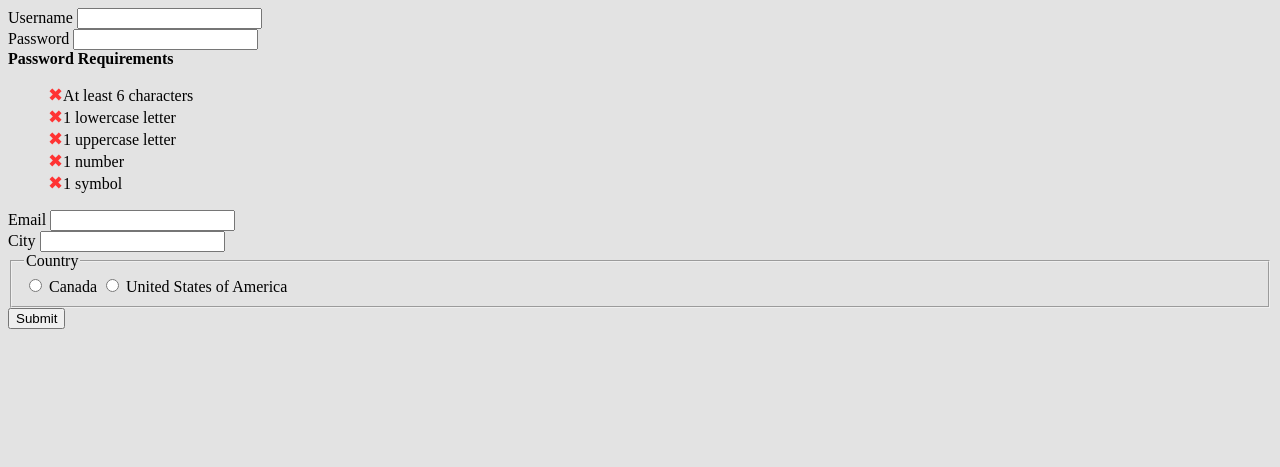
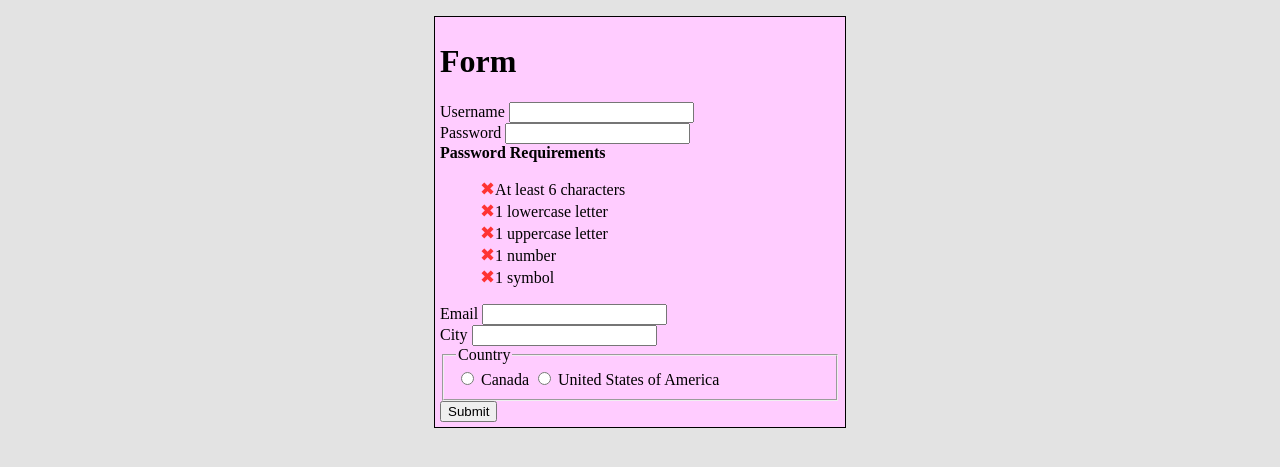
Before and after one commit to bredschneider/assignments, a PHP site: page / in a window 1280 px wide. Shown: the top 467 px of the page. Run offline with PHP 8.4, Linux system fonts and the light colour scheme; some libraries are stand-ins or nearby versions.

Commit message:
Updated all content. Updated css.

```diff
--- a/mtm1526/assignment-5/canada.html
+++ b/mtm1526/assignment-5/canada.html
@@ -1,6 +1,6 @@
 <label for="postal-code">Postal Code</label>
 <input type="postal-code" id="postal-code" name="postal-code">
-<strong class="postal-verify" data-verify="unchecked"></strong>
+<strong class="postal-verify" data-postal="unchecked"></strong>
 
 <label for="provinces">Provinces</label>
 <select id="provinces" name="provinces">
--- a/mtm1526/assignment-5/css/general.css
+++ b/mtm1526/assignment-5/css/general.css
@@ -3,6 +3,14 @@
 
 html {
 	background-color: #e3e3e3;
+}
+
+body {
+	background-color: #FCF;
+	border: thin solid #000;
+	margin: 1em auto;
+	max-width: 400px;
+	padding: 5px;
 }
 
 .user-available {
@@ -53,12 +61,16 @@ strong{
 	font-size: 1.125em;
 }
 
-.email-available[data-status="available"] {
+.email-available[data-event="unavailable"] {
 	color: #090;
 }
 
-.email-available[data-status="unavailable"] {
+.email-available[data-event="available"] {
 	color: #f33;
+}
+
+.city-name {
+	font-size: 1.125em;
 }
 
 .city-name[data-invalid="error"] {
@@ -67,7 +79,7 @@ strong{
 	content: "✖";
 }
 
-.postal-verify[data-verify="error"] {
+.postal-verify[data-postal="error"] {
 	color: #f33;
 	font-size: 1.125em;
 	content: "✖";
--- a/mtm1526/assignment-5/index.html
+++ b/mtm1526/assignment-5/index.html
@@ -7,6 +7,7 @@
 	</head>
 
 	<body>
+    <h1>Form</h1>
 		<form>
 			<div>
 				<label for="username">Username</label>
--- a/mtm1526/assignment-5/js/general.js
+++ b/mtm1526/assignment-5/js/general.js
@@ -93,11 +93,12 @@ $(document).ready(function() {
 		}
 	});
 
-	$('#city').on('change', function (ev) {
+	$('#city').on('keyup', function (ev) {
 		var city = $(this).val();
 
 		if(city.match(/[a-z]/)) {
 		 $('.city-name').attr('data-invalid', 'ok')
+
 		}
 
 		if(city.match(/[A-Z]/)) {
@@ -106,10 +107,12 @@ $(document).ready(function() {
 
 		if(city.match(/[0-9]/)) {
 		 $('.city-name').attr('data-invalid', 'error')
+		 .html('Spelling error');
 		}
 
 		if(city.match(/[^a-zA-Z0-9]/)) {
 		 $('.city-name').attr('data-invalid', 'error')
+		 .html('Spelling error');
 		}
 
 	});
@@ -125,6 +128,26 @@ $(document).ready(function() {
 		});
 	});
 
+
+	$('#postal-code').on('keyup', function(ev) {
+		var postal = $(this).val();
+
+		if (postal.length = 6) {
+			$('.postal-verify').attr('data-postal', 'achieved');
+		}
+
+		if (postal.length > 6 || postal.length < 6) {
+			$('.postal-verify').attr('data-postal', 'error')
+			.html ('Error');
+		}
+
+		if (postal.match(/[^a-zA-Z0-9]/)) {
+			$('.postal-verify').attr('data-postal', 'error')
+			.html ('Error');
+		}
+
+	});
+
 	$('form').on('submit', function (ev) {
 		if (
 			userAvailable.attr('data-status') == 'unchecked'
```
